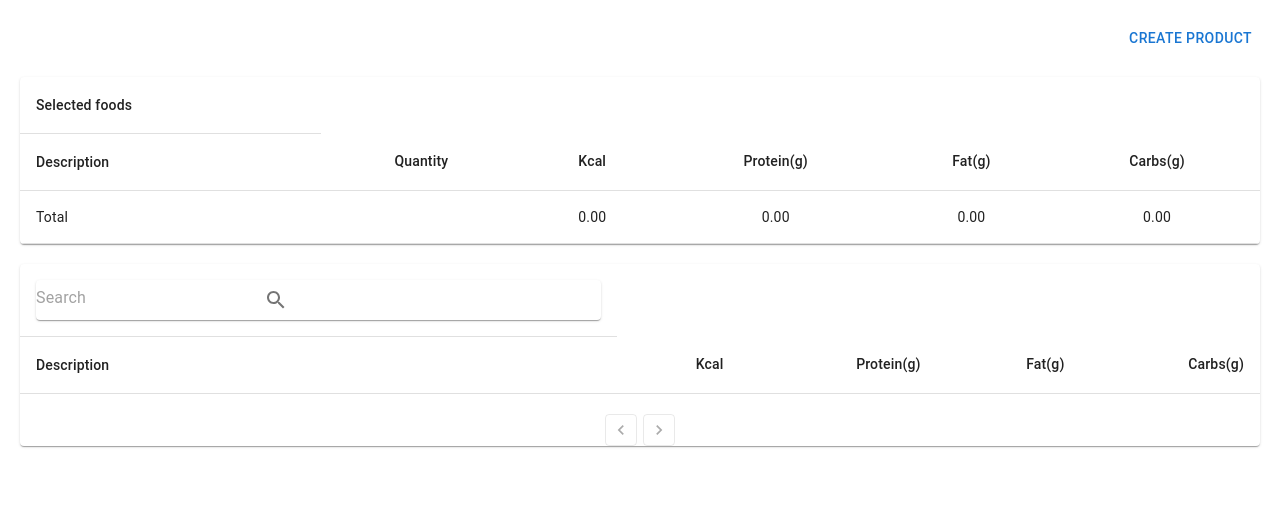
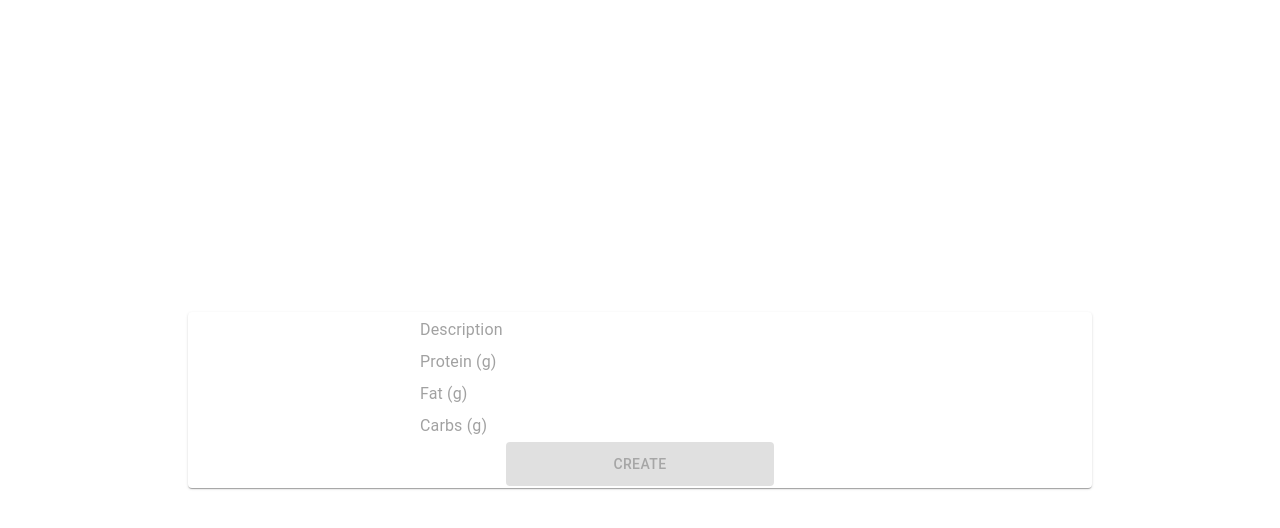
Before and after one commit to Simona199389/food-lookup, a React (Create React App) app: page /create in a window 1280 px wide. Shown: the top 528 px of the page. Built offline with nearby package versions, Linux system fonts and the light colour scheme.

Commit message:
Added Create Food page and functionalities

```diff
--- a/package.json
+++ b/package.json
@@ -12,6 +12,7 @@
     "@testing-library/user-event": "^13.5.0",
     "react": "^18.2.0",
     "react-dom": "^18.2.0",
+    "react-router-dom": "^6.22.3",
     "react-scripts": "5.0.1",
     "web-vitals": "^2.1.4"
   },
--- a/src/App.js
+++ b/src/App.js
@@ -1,11 +1,20 @@
 import './App.css';
-import Home from "./components/pages/Home/Home"
+import CreateFood from './components/pages/Create Food/CreateFood';
+import { BrowserRouter, Routes, Route } from "react-router-dom";
+import Home from './components/pages/Home/Home';
 
 function App() {
   return (
-    <>
-    <Home></Home>
-    </>
+    <div>
+       <BrowserRouter>
+      <Routes>
+      <Route>
+      <Route path="/" element={<Home />} />
+          <Route path="/create" element={<CreateFood />} />
+        </Route>
+      </Routes>
+    </BrowserRouter>
+    </div>
   );
 }
 
--- /dev/null
+++ b/src/components/pages/Create Food/CreateFood.jsx
@@ -0,0 +1,169 @@
+import React, { useState, useEffect } from "react";
+import {
+  Button,
+  InputBase,
+  Paper,
+  Dialog,
+  DialogTitle,
+  DialogContent,
+  DialogActions,
+} from "@mui/material";
+
+export default function CreateFood() {
+  const [productData, setProductData] = useState({
+    description: "",
+    kcal: "",
+    protein: "",
+    fat: "",
+    carbs: "",
+  });
+
+  const [isFormValid, setIsFormValid] = useState(false);
+  const [openDialog, setOpenDialog] = useState(false);
+  const [error, setError] = useState(null);
+  const [serverAnswearTitle, setServerAnswearTitle] = useState("");
+  const [serverAnswear, setServerAnswear] = useState("");
+
+  const updateKcal = () => {
+    const newValue =
+      productData.protein * 4 + productData.carbs * 4 + productData.fat * 9;
+    setProductData((prevData) => {
+      return { ...prevData, kcal: newValue };
+    });
+  };
+
+  useEffect(() => {
+    const { kcal, ...rest } = productData;
+    const isEmpty = Object.values(rest).some((value) => value === "");
+    setIsFormValid(!isEmpty);
+
+  }, [productData]);
+
+  const handleInputChange = (e) => {
+    const { name, value } = e.target;
+    const newValue =
+      name === "description" ? value : Math.max(parseFloat(value), 0);
+    setProductData(
+      (prevState) => ({ ...prevState, [name]: newValue })
+    );
+  };
+
+  async function CreateFood(food) {
+    try {
+      const response = await fetch("http://localhost:3001/create", {
+        method: "POST",
+        headers: {
+          "Content-Type": "application/json",
+        },
+        body: JSON.stringify({ food: food }),
+      });
+
+      const responseData = await response.json();
+      setServerAnswear(responseData.message);
+      setServerAnswearTitle(responseData.messageTitle);
+    } catch (error) {
+      console.log(error);
+      setError(error.message);
+    }
+  }
+
+  const handleSubmit = async (e) => {
+    e.preventDefault();
+    updateKcal();
+  };
+
+  useEffect(() => {
+    if (productData.description && productData.kcal) {
+      CreateFood(productData);
+      setProductData({
+        description: "",
+        kcal: "",
+        protein: "",
+        fat: "",
+        carbs: "",
+      });
+      setOpenDialog(true);
+    }
+  }, [productData]);
+
+  const handleCloseDialog = () => {
+    setOpenDialog(false);
+  };
+
+  return (
+    <div
+      style={{
+        display: "flex",
+        justifyContent: "center",
+        alignItems: "center",
+        height: "100vh",
+      }}
+    >
+      <Paper
+        component="form"
+        sx={{
+          p: "2px 4px",
+          display: "flex",
+          flexDirection: "column",
+          alignItems: "center",
+          width: "70%",
+          margin: 20,
+        }}
+        onSubmit={handleSubmit}
+      >
+        <InputBase
+          sx={{ ml: 1, flex: 1, width: "50%" }}
+          placeholder="Description"
+          inputProps={{ "aria-label": "description" }}
+          type="text"
+          name="description"
+          value={productData.description}
+          onChange={handleInputChange}
+        />
+        <InputBase
+          sx={{ ml: 1, flex: 1, width: "50%" }}
+          placeholder="Protein (g)"
+          inputProps={{ "aria-label": "protein" }}
+          type="number"
+          name="protein"
+          value={productData.protein}
+          onChange={handleInputChange}
+        />
+        <InputBase
+          sx={{ ml: 1, flex: 1, width: "50%" }}
+          placeholder="Fat (g)"
+          inputProps={{ "aria-label": "fat" }}
+          type="number"
+          name="fat"
+          value={productData.fat}
+          onChange={handleInputChange}
+        />
+        <InputBase
+          sx={{ ml: 1, flex: 1, width: "50%" }}
+          placeholder="Carbs (g)"
+          inputProps={{ "aria-label": "carbs" }}
+          type="number"
+          name="carbs"
+          value={productData.carbs}
+          onChange={handleInputChange}
+        />
+        <Button
+          type="submit"
+          sx={{ p: "10px", width: "30%" }}
+          aria-label="submit"
+          variant="contained"
+          disabled={!isFormValid}
+        >
+          Create
+        </Button>
+      </Paper>
+      <Dialog open={openDialog} onClose={handleCloseDialog}>
+        <DialogTitle>{serverAnswearTitle}</DialogTitle>
+        <DialogContent>{serverAnswear}</DialogContent>
+        <DialogActions>
+          <Button onClick={handleCloseDialog}>Close</Button>
+        </DialogActions>
+      </Dialog>
+    </div>
+  );
+}
--- a/src/components/pages/Home/Home.jsx
+++ b/src/components/pages/Home/Home.jsx
@@ -2,7 +2,7 @@ import React, { useEffect, useState } from "react";
 import { Button } from "@mui/material";
 import SelectedProductsTable from "./SelectedProductsTable";
 import SearchProductsTable from "./SearchProductsTable";
-// import { Link } from "react-router-dom";
+import { Link } from "react-router-dom";
 
 export default function Home() {
   const [sharedData, setSharedData] = useState([]);
@@ -20,9 +20,11 @@ export default function Home() {
 
   return (
     <>
+      <Link to="/create">
         <div style={{ display: "flex", justifyContent: "flex-end", margin: "20px"}}>
         <Button>Create Product</Button>
         </div>
+      </Link>
       <div style={{margin: "20px"}}>
         <div style={{marginBottom: "20px"}}>
       <SelectedProductsTable rows={sharedData} update_quantity={updateQuantity}/>
```
Also changed, not shown: 1 other file (tests, documents, lock files or other folders).
